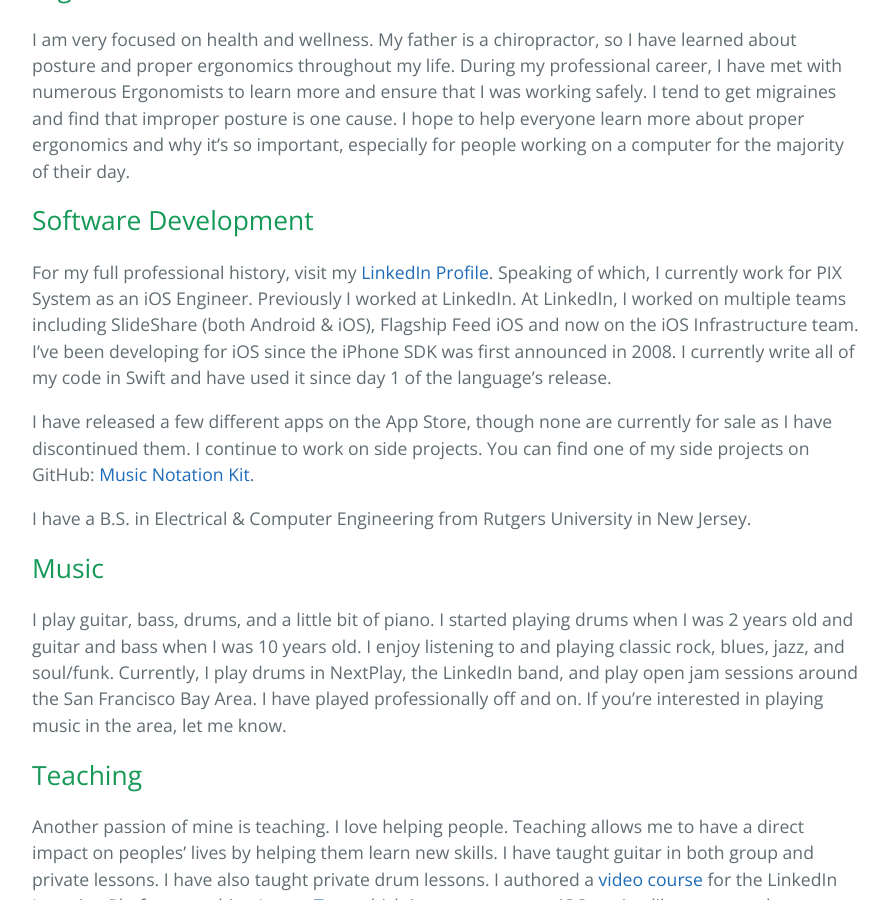
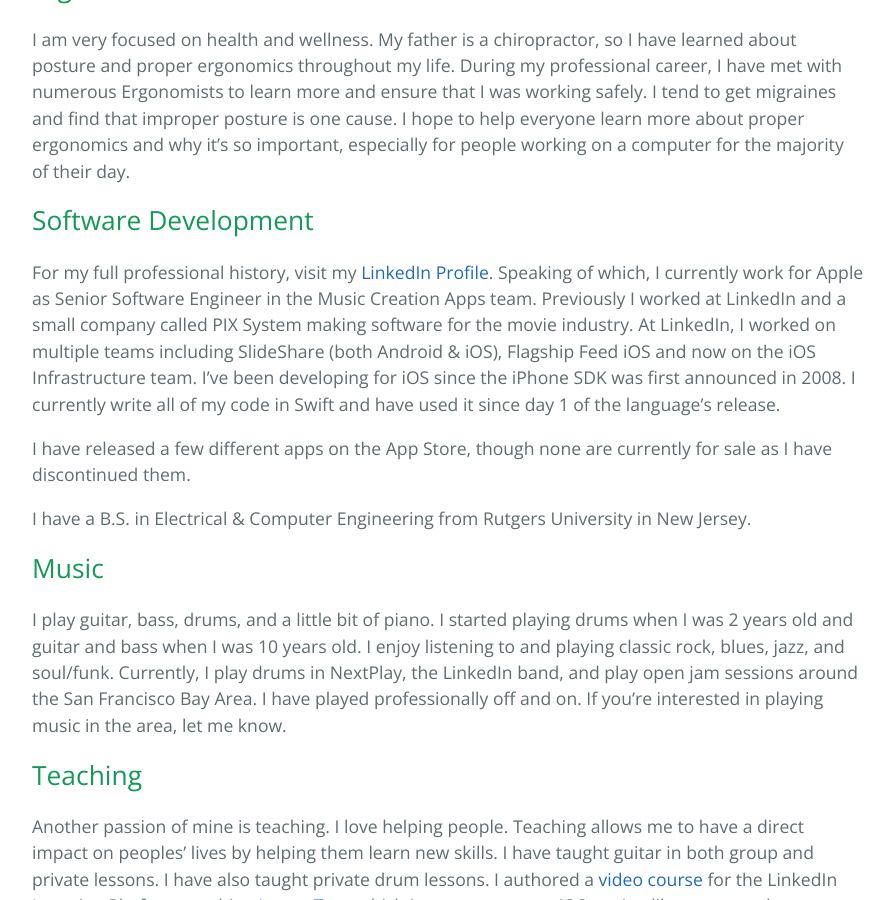
Before and after one commit to drumnkyle/drumnkyle.github.io, a Jekyll site: the page built from about.md, in a window 1280 px wide and 900 px high, scrolled down 501 px. Shown: the whole window, without its empty margins (192-1086 px from the left). Built offline with Jekyll 4.4.1, drawn with Linux system fonts in a browser that asks for light colours.

Commit message:
Update About

```diff
--- a/about.md
+++ b/about.md
@@ -13,9 +13,9 @@ You can also check out my new app called [Count It Off](https://countitoff.com)
 I am very focused on health and wellness. My father is a chiropractor, so I have learned about posture and proper ergonomics throughout my life. During my professional career, I have met with numerous Ergonomists to learn more and ensure that I was working safely. I tend to get migraines and find that improper posture is one cause. I hope to help everyone learn more about proper ergonomics and why it’s so important, especially for people working on a computer for the majority of their day.
 
 ## Software Development
-For my full professional history, visit my [LinkedIn Profile](https://www.linkedin.com/in/kyledsherman). Speaking of which, I currently work for PIX System as an iOS Engineer. Previously I worked at LinkedIn. At LinkedIn, I worked on multiple teams including SlideShare (both Android & iOS), Flagship Feed iOS and now on the iOS Infrastructure team. I've been developing for iOS since the iPhone SDK was first announced in 2008. I currently write all of my code in Swift and have used it since day 1 of the language's release.
+For my full professional history, visit my [LinkedIn Profile](https://www.linkedin.com/in/kyledsherman). Speaking of which, I currently work for Apple as Senior Software Engineer in the Music Creation Apps team. Previously I worked at LinkedIn and a small company called PIX System making software for the movie industry. At LinkedIn, I worked on multiple teams including SlideShare (both Android & iOS), Flagship Feed iOS and now on the iOS Infrastructure team. I've been developing for iOS since the iPhone SDK was first announced in 2008. I currently write all of my code in Swift and have used it since day 1 of the language's release.
 
-I have released a few different apps on the App Store, though none are currently for sale as I have discontinued them. I continue to work on side projects. You can find one of my side projects on GitHub: [Music Notation Kit](https://www.github.com/drumnkyle/music-notation-kit).
+I have released a few different apps on the App Store, though none are currently for sale as I have discontinued them.
 
 I have a B.S. in Electrical & Computer Engineering from Rutgers University in New Jersey.
 
```
